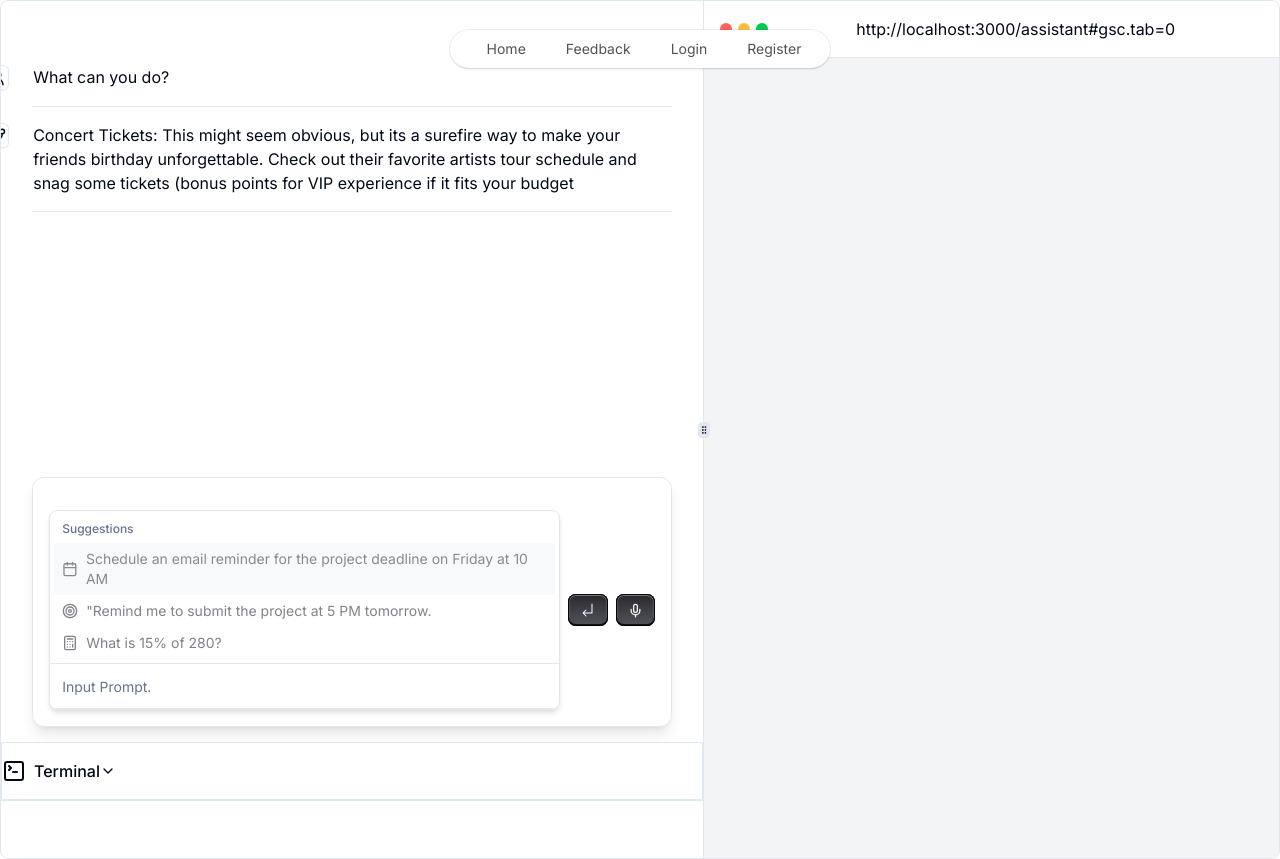
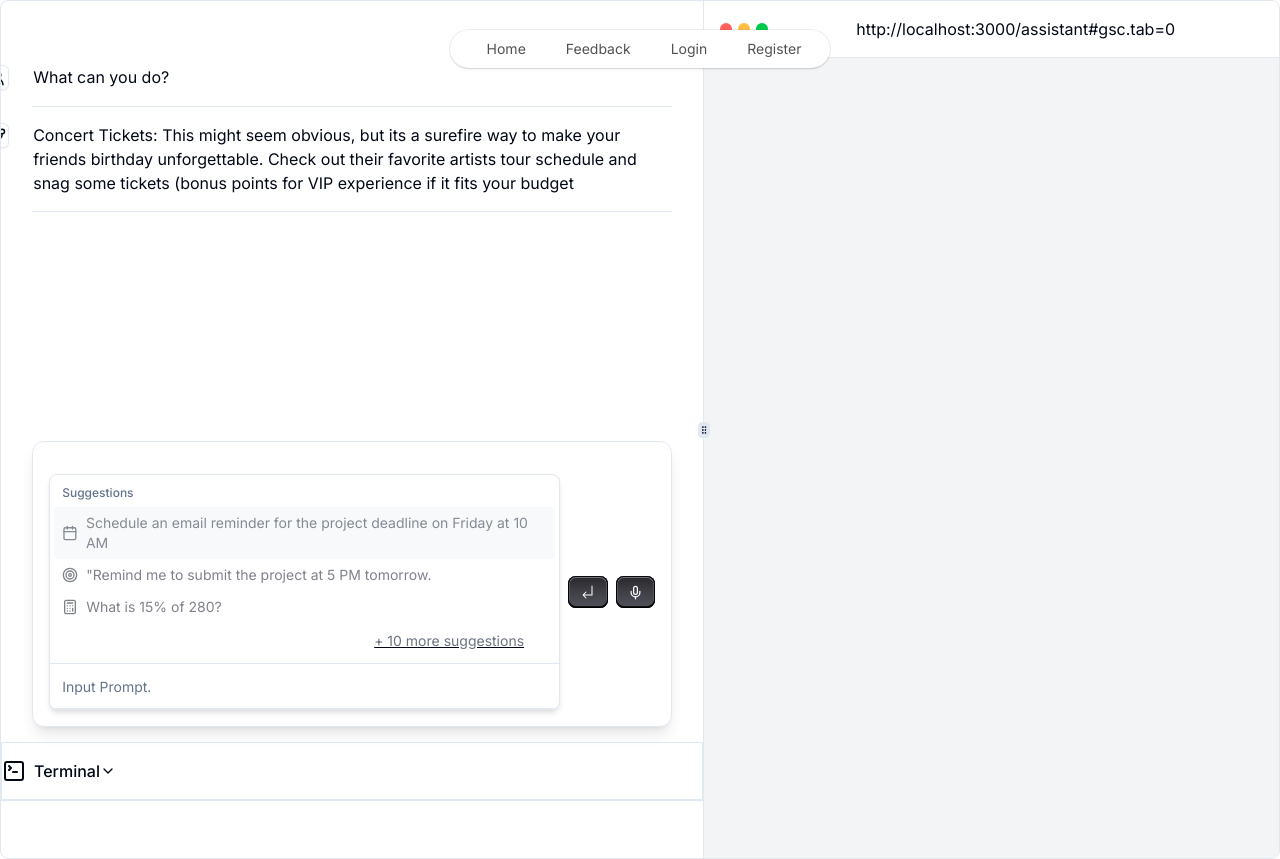
Before and after one commit to SujalChoudhari/CodeshastraX, a Next.js app in the folder frontend/: page /assistant in a window 1280 px wide. Built offline with nearby package versions, Linux system fonts and the light colour scheme.

Commit message:
added predefined tasks

```diff
--- a/frontend/src/app/assistant/page.tsx
+++ b/frontend/src/app/assistant/page.tsx
@@ -51,6 +51,7 @@ import {
 } from "@/components/ui/accordion"
 import { Input } from '@/components/ui/input'
 import { Textarea } from '@/components/ui/textarea'
+import { Dialog, DialogContent, DialogHeader, DialogTitle, DialogTrigger } from '@/components/ui/dialog';
 
 export default function page() {
 
@@ -60,6 +61,7 @@ export default function page() {
 
   const [chatbotResponse, setChatbotResponse] = useState<string | null>(null);
   const [animatePrompt, setAnimatePrompt] = useState(false); // State to control animation
+  const [fileNames, setFileNames] = useState<string[]>([]);
 
   const handleTriggerClick = () => {
     setAnimatePrompt(true); // Toggle animation state
@@ -182,11 +184,34 @@ export default function page() {
                           <Calculator className="mr-2 h-4 w-4" />
                           <span>What is 15% of 280?</span>
                         </CommandItem>
+                        <Dialog >
+                      <DialogTrigger className="underline flex justify-end">
+                        <span className="text-sm my-2 text-gray-500 ml-80 ">{`+ 10 more suggestions`}</span>
+                      </DialogTrigger>
+
+                      <DialogContent>
+                        <DialogHeader>
+                          <DialogTitle>All Predefined tasks</DialogTitle>
+                        </DialogHeader>
+                        <Separator />
+                        <ScrollArea className="max-h-[500px] px-5 flex flex-row">
+                          <div className='flex flex-row items-center'>
+                            <Calculator className="mr-2 h-4 w-4 text-gray-500 " />
+                            <span className="  text-gray-500 " >What is 15% of 280?</span>
+                            {/* ADD MORE PREDEFINED TASKSs*/}
+                          </div>
+
+
+                        </ScrollArea>
+                      </DialogContent>
+                    </Dialog>
                       </CommandGroup>
                       <CommandSeparator />
                     </CommandList>
                     <CommandInput placeholder="Input Prompt." />
                   </Command>
+
+
 
                   <button className="group h-8 select-none rounded-lg bg-gradient-to-b from-zinc-800 via-zinc-700 to-zinc-600 px-3 text-sm leading-8 text-zinc-50 shadow-[0_-1px_0_1px_rgba(0,0,0,0.8)_inset,0_0_0_1px_rgb(9_9_11)_inset,0_0.5px_0_1.5px_#71717a_inset] hover:bg-gradient-to-b hover:from-zinc-900 hover:via-zinc-900 hover:to-zinc-700 active:shadow-[0_3px_0_0_rgba(0,0,0)_inset]"><span className="block group-active:[transform:translate3d(0,1px,0)]">
                   <svg
```
